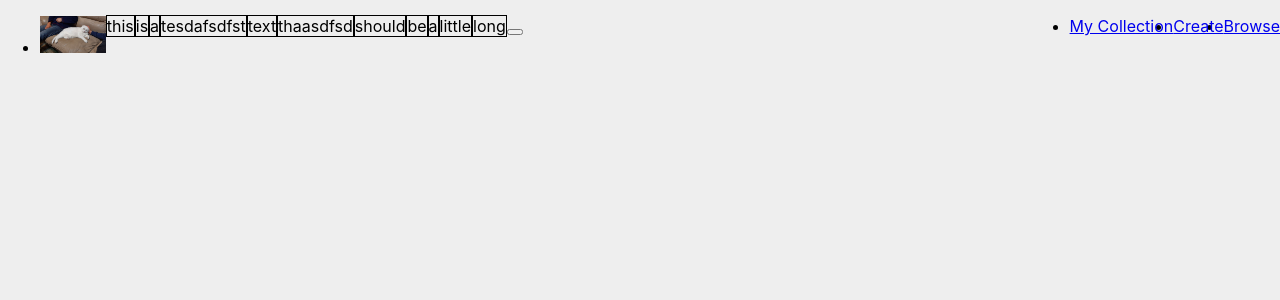
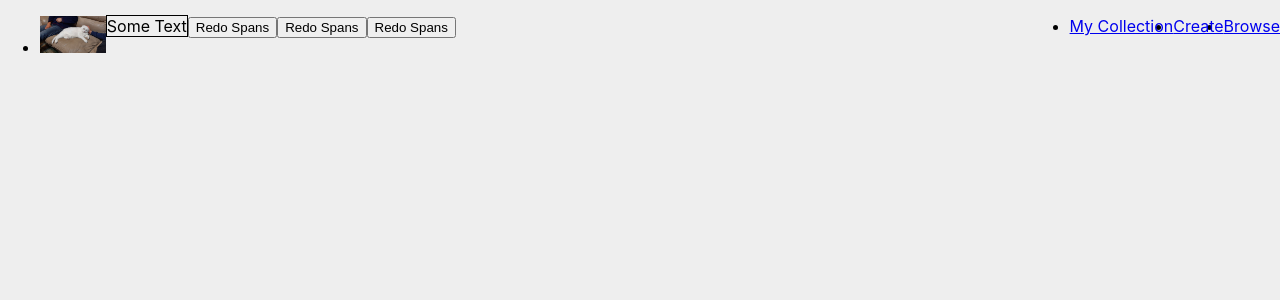
Before and after one commit to DanWang725/newsfailer-web-editor, a React (Create React App) app: page / in a window 1280 px wide. Shown: the top 300 px of the page. Built offline with nearby package versions, Linux system fonts and the light colour scheme.

Commit message:
Allowed Editing of editor area

```diff
--- a/src/components/editor/Editor.js
+++ b/src/components/editor/Editor.js
@@ -3,6 +3,7 @@ import React, { useState } from "react";
 import { TextSpan } from "../TextSpan/TextSpan";
 import { consoleLogSelect } from "./utils";
 import { useSelectionMemory } from "./useSelectionMemory";
+// import ContentEditable from "react-contenteditable";
 
 export const Editor = () => {
   const {
@@ -13,29 +14,14 @@ export const Editor = () => {
     parentDiv,
   } = useSelectionMemory("editor-text");
 
-  const [textContent, setSelectedText] = useState(
-    "this is a tesdafsdfst text thaasdfsd should be a little long"
-      .split(" ")
-      .map((word, index) => {
-        return (
-          <TextSpan
-            text={word}
-            id={index}
-            key={index}
-            mouseUpCapture={consoleLogSelect}
-          ></TextSpan>
-        );
-      })
-  );
-
-  // const currentRef = useRef(null);
-
-  // useEffect(() => {
-  //   if (isSelectionInTextArea) {
-  //     // console.log(true);
-  //     reformatText();
-  //   }
-  // }, [isSelectionInTextArea]);
+  const [textContent, setSelectedText] = useState([
+    <TextSpan
+      text={"Some Text"}
+      id={0}
+      key={0}
+      mouseUpCapture={consoleLogSelect}
+    ></TextSpan>,
+  ]);
 
   const reformatText = () => {
     if (!isSelectionInTextArea) return;
@@ -117,8 +103,10 @@ export const Editor = () => {
       {/* <ActionTextArea currentRef={currentRef} id={1} selectionActiveHandler={selectionActiveHandler}/>
         <ActionTextArea currentRef={currentRef} id={2} selectionActiveHandler={selectionActiveHandler}/>
         <ActionTextArea currentRef={currentRef} id={3} selectionActiveHandler={selectionActiveHandler}/> */}
-      {textContent}
-      <button onClick={reformatText}></button>
+      <span contentEditable={true}>{textContent}</span>
+      <button onClick={reformatText}>Redo Spans</button>
+      <button onClick={reformatText}>Redo Spans</button>
+      <button onClick={reformatText}>Redo Spans</button>
     </div>
   );
 };
```
